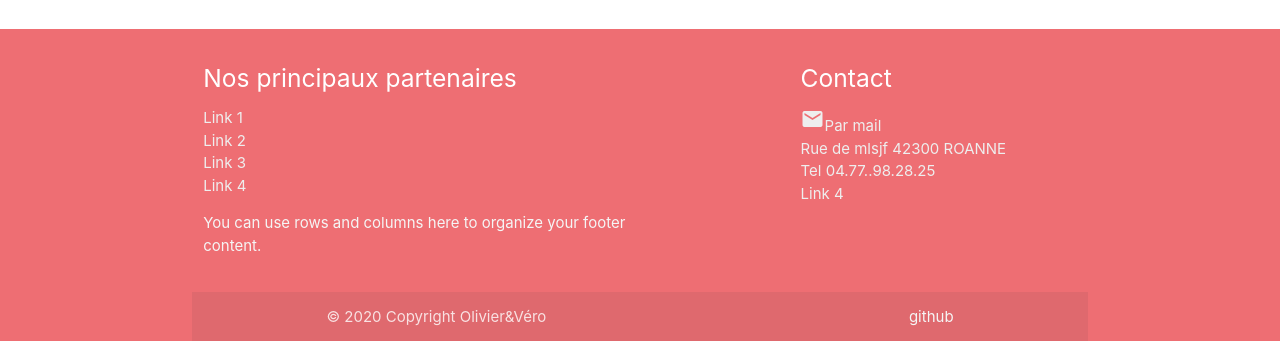
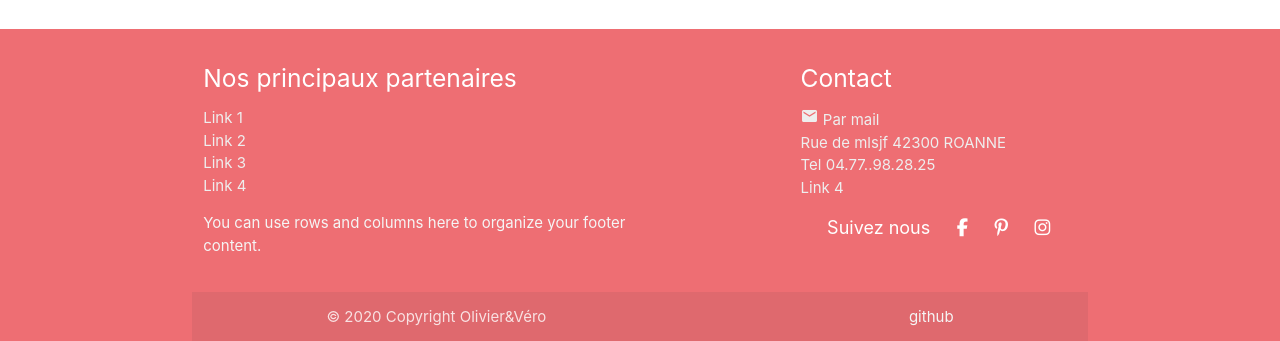
Before and after one commit to leojen23/ComparOperator, a PHP site: page / in a window 1280 px wide. Shown: the part 2210-2551 px from the top of the page. Run offline with PHP 8.4, Linux system fonts and the light colour scheme; some libraries are stand-ins or nearby versions.

Commit message:
footer socials networks
Signed-off-by: VEROFOREST <xvforest@orange.fr>

```diff
--- a/assets/css/style.css
+++ b/assets/css/style.css
@@ -1,9 +1,28 @@
+.card-destination {
+  font-family: "Satisfy", cursive, "roboto";
+}
+
+.socials-icons {
+  display: flex;
+  flex-direction: row;
+  justify-content: space-evenly;
+  font-size: 1.2rem;
+}
+
+.socials-icons a {
+  color: white;
+}
+
+.email {
+  font-size: 1.2rem;
+}
+
 div .chip {
   color: black;
 }
 
 h3 {
-  text-align: center !important;
+  text-align: center;
 }
 
 /*# sourceMappingURL=style.css.map */
--- a/assets/scss/components/footer.scss
+++ b/assets/scss/components/footer.scss
@@ -0,0 +1,14 @@
+.socials-icons{
+    display: flex;
+    flex-direction: row;
+    justify-content: space-evenly;
+    font-size: 1.2rem;
+}
+.socials-icons{
+    a{
+        color:white;
+    }
+}
+.email{
+    font-size: 1.2rem;
+}
--- a/partials/footer.php
+++ b/partials/footer.php
@@ -14,11 +14,20 @@
                 <div class="col l4 offset-l2 s12">
                     <h5 class="white-text">Contact</h5>
                     <ul>
-                        <li><a class="grey-text text-lighten-3" href="mailto:xvforest@orange.fr"> <i class="material-icons">email</i>Par mail</a></li>
+                        <li><a class="grey-text text-lighten-3" href="mailto:xvforest@orange.fr"> <i class="material-icons email">email</i> Par mail</a></li>
                         <li><a class="grey-text text-lighten-3" href="#!"> Rue de mlsjf 42300 ROANNE</a></li>
                         <li><a class="grey-text text-lighten-3" href="#!">Tel 04.77..98.28.25</a></li>
                         <li><a class="grey-text text-lighten-3" href="#!">Link 4</a></li>
                     </ul>
+                </div>
+
+                <div class="col l4 offset-l2 s12 socials-icons">
+
+                    <span>Suivez nous </span>
+
+                   <a href=""><i class="fab fa-facebook-f"></i></a>
+                   <a href=""> <i class="fab fa-pinterest-p"></i></a>
+                   <a href=""> <i class="fab fa-instagram"></i></a>
                 </div>
             <div>
 
--- a/partials/head.php
+++ b/partials/head.php
@@ -12,12 +12,14 @@
     <link href="https://fonts.googleapis.com/icon?family=Material+Icons" rel="stylesheet">
 
     <!-- link to font library -->
+    <!-- font card title destinations -->
+    <link href="https://fonts.googleapis.com/css2?family=Satisfy&display=swap" rel="stylesheet">
 
 
      <!-- Compiled and minified Materialize CSS -->
      <link rel="stylesheet" href="https://cdnjs.cloudflare.com/ajax/libs/materialize/1.0.0/css/materialize.min.css">
 
     <!-- Link to compiled CSS stylesheet -->
-     <link rel="stylesheet" href="./assets/css/style.css">
+     <link rel="stylesheet" href="../assets/css/style.css">
 
 </head>
```
Also changed, not shown: assets/scss/style.scss (line endings or trailing spaces), 1 other file. Lines whose indentation alone changed are shown as unchanged.
